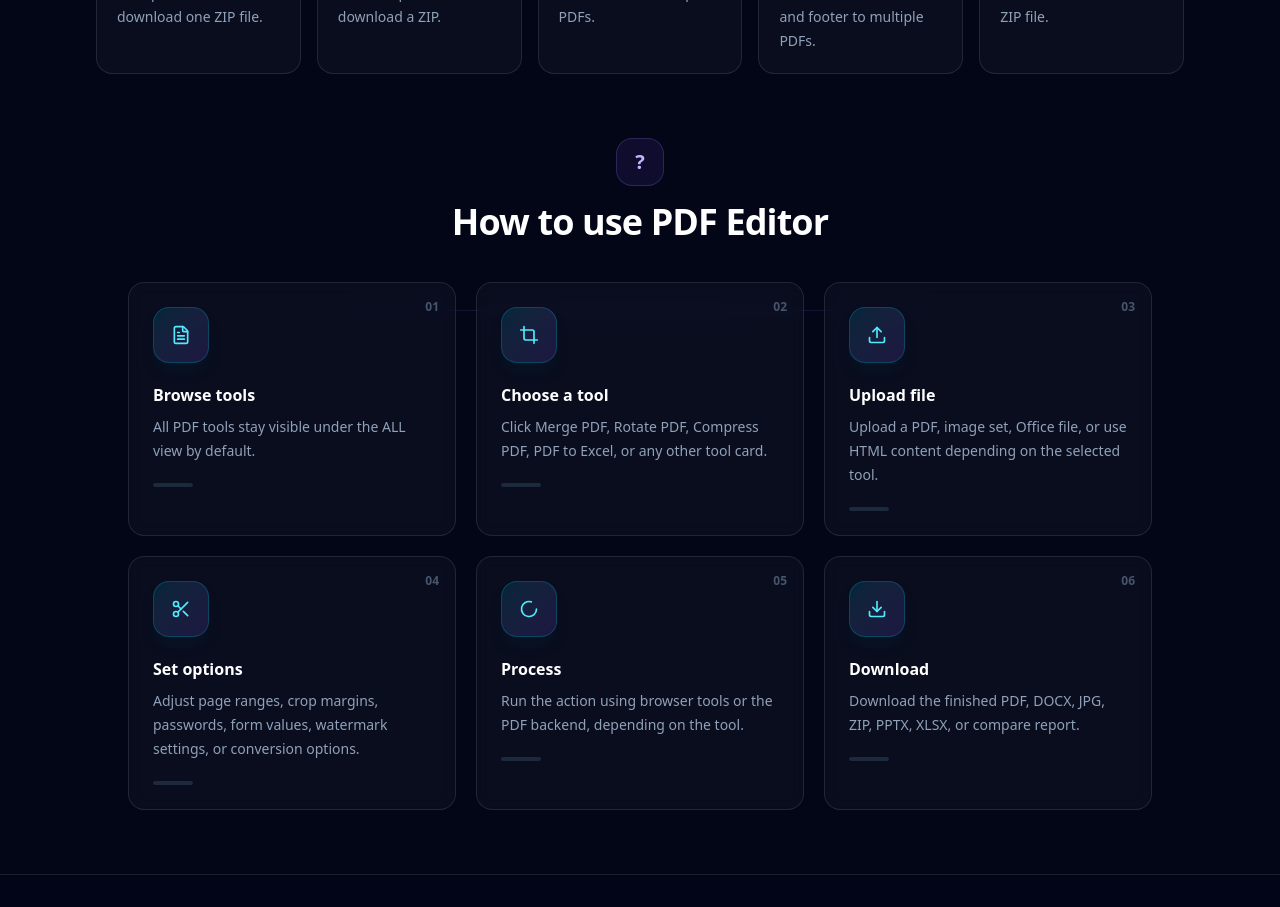
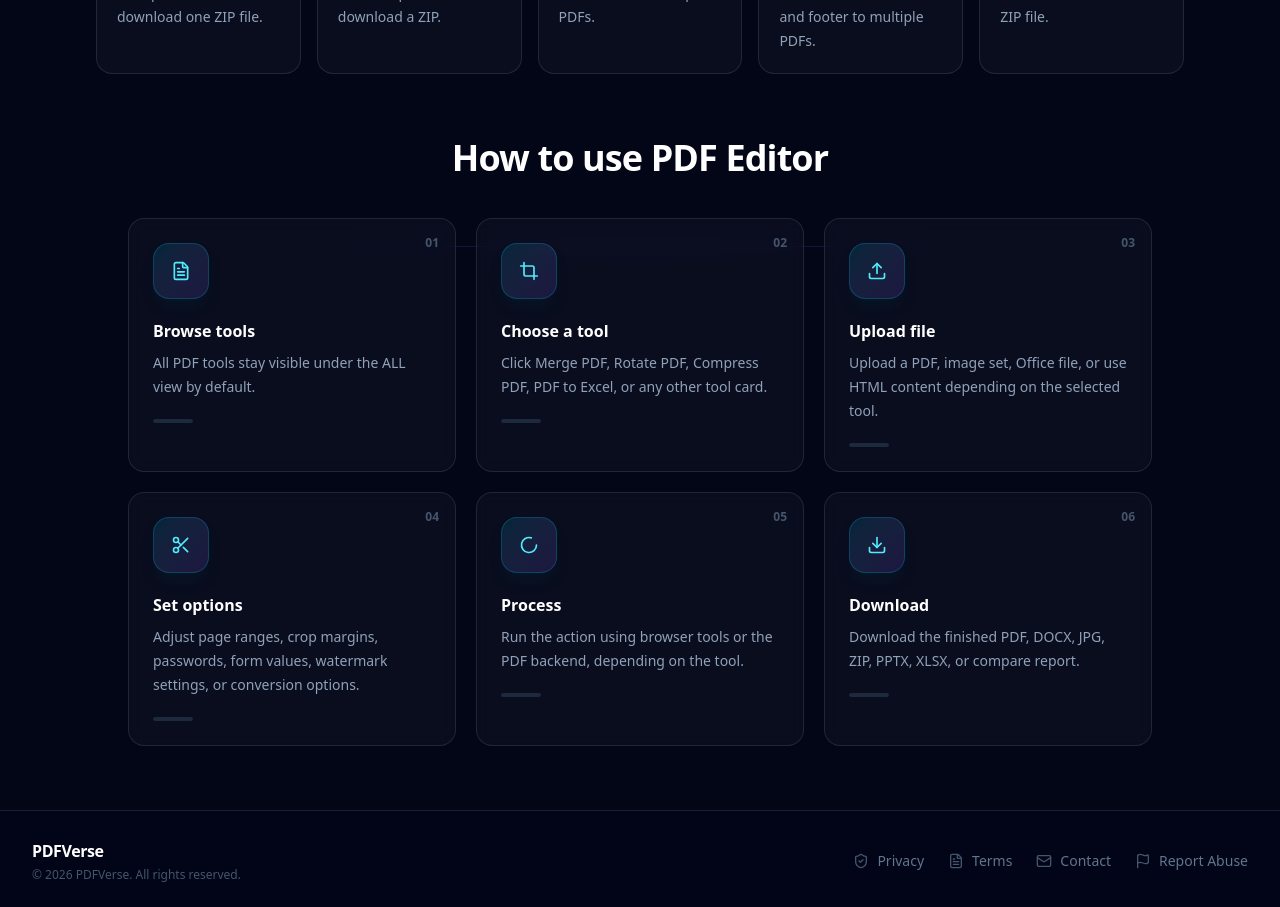
Before and after one commit to Surya-1301/PDFVerse, a Next.js app: page /pdf-editor in a window 1280 px wide. Shown: the part 2080-2987 px from the top of the page. Built offline with nearby package versions, Linux system fonts and the light colour scheme.

Commit message:
“PDFVerse”

```diff
--- a/app/report-abuse/page.tsx
+++ b/app/report-abuse/page.tsx
@@ -24,7 +24,7 @@ import { useEffect, useState, type ReactNode, type FormEvent } from "react";
    Replace this with the Gmail address where you want to receive reports.
    ========================================================================== */
 
-const ABUSE_EMAIL = "YOUR_GMAIL@gmail.com";
+const ABUSE_EMAIL = "support.pdfverse@gmail.com";
 
 /* ==========================================================================
    FORM TYPE
--- a/components/HowToUse.tsx
+++ b/components/HowToUse.tsx
@@ -21,9 +21,7 @@ export function HowToUse({
     <section className="mx-auto mt-16 w-full max-w-6xl px-4 sm:px-6 lg:px-8">
       {/* Heading */}
       <div className="mx-auto max-w-2xl text-center">
-        <div className="mx-auto mb-4 flex h-12 w-12 items-center justify-center rounded-2xl border border-violet-400/20 bg-violet-500/10 text-violet-300">
-          <span className="text-xl font-bold">?</span>
-        </div>
+
 
         <h2 className="text-3xl font-bold tracking-tight text-white sm:text-4xl">
           {title}
```
